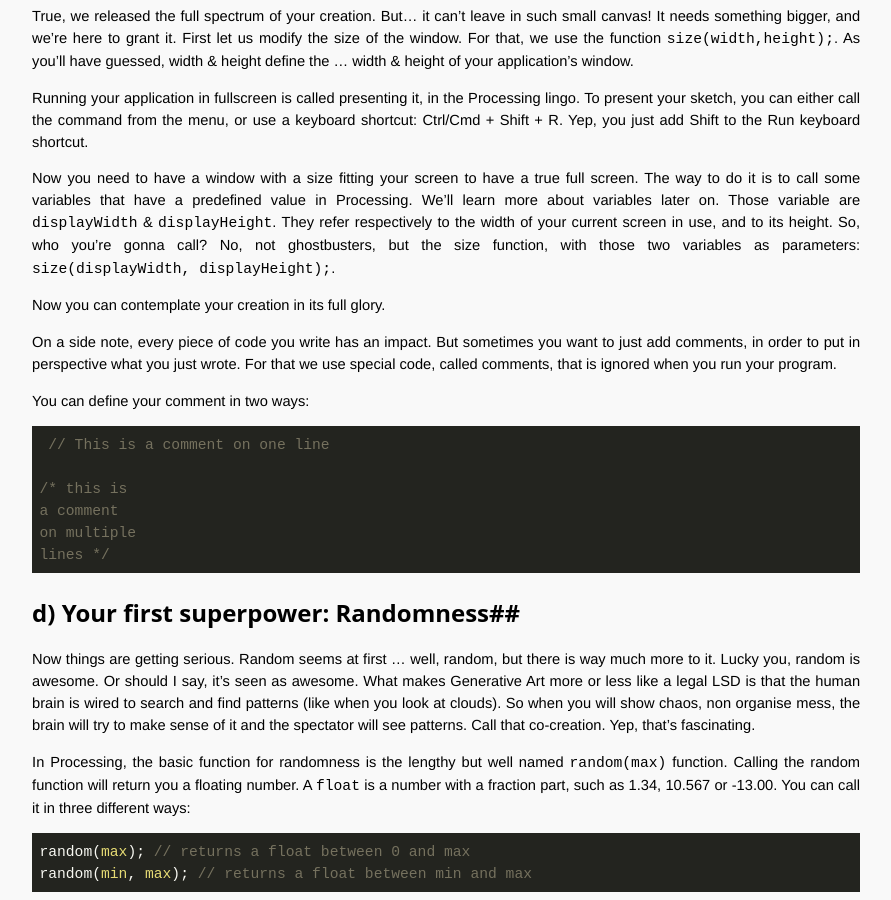
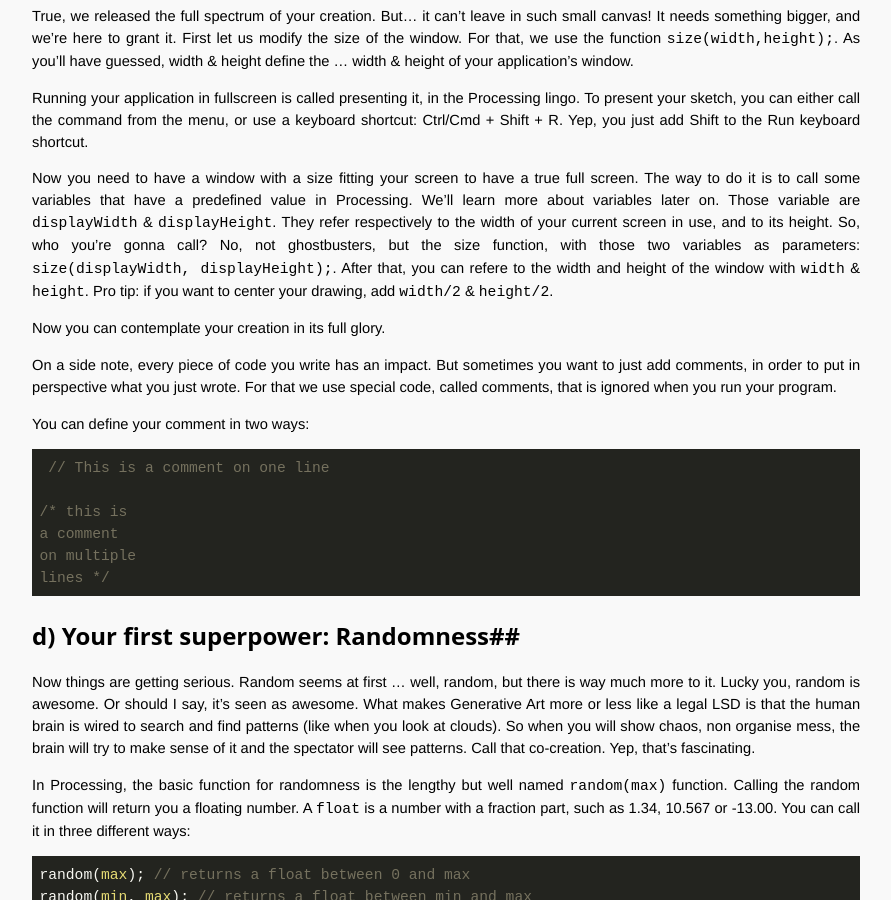
Before and after one commit to OpenTechSchool-Brussels/generative-art-with-processing, a Jekyll site: the page built from Getting-to-know-your-canvas.markdown, in a window 1280 px wide and 900 px high, scrolled down 2233 px. Shown: the whole window, without its empty margins (324-1215 px from the left). Built offline with Jekyll 4.4.1, drawn with Linux system fonts in a browser that asks for light colours; Markdown is read by kramdown in place of the engine named in the settings.

Commit message:
Update Getting-to-know-your-canvas.markdown

```diff
--- a/Getting-to-know-your-canvas.markdown
+++ b/Getting-to-know-your-canvas.markdown
@@ -67,7 +67,7 @@ First let us modify the size of the window. For that, we use the function `size(
 
 Running your application in fullscreen is called presenting it, in the Processing lingo. To present your sketch, you can either call the command from the menu, or use a keyboard shortcut: Ctrl/Cmd + Shift + R. Yep, you just add Shift to the Run keyboard shortcut.
 
-Now you need to have a window with a size fitting your screen to have a true full screen. The way to do it is to call some variables that have a predefined value in Processing. We’ll learn more about variables later on. Those variable are `displayWidth` & `displayHeight`. They refer respectively to the width of your current screen in use, and to its height. So, who you’re gonna call? No, not ghostbusters, but the size function, with those two variables as parameters: `size(displayWidth, displayHeight);`.
+Now you need to have a window with a size fitting your screen to have a true full screen. The way to do it is to call some variables that have a predefined value in Processing. We’ll learn more about variables later on. Those variable are `displayWidth` & `displayHeight`. They refer respectively to the width of your current screen in use, and to its height. So, who you’re gonna call? No, not ghostbusters, but the size function, with those two variables as parameters: `size(displayWidth, displayHeight);`. After that, you can refere to the width and height of the window with `width` & `height`. Pro tip: if you want to center your drawing, add `width/2` & `height/2`.
 
 Now you can contemplate your creation in its full glory.
 
```
